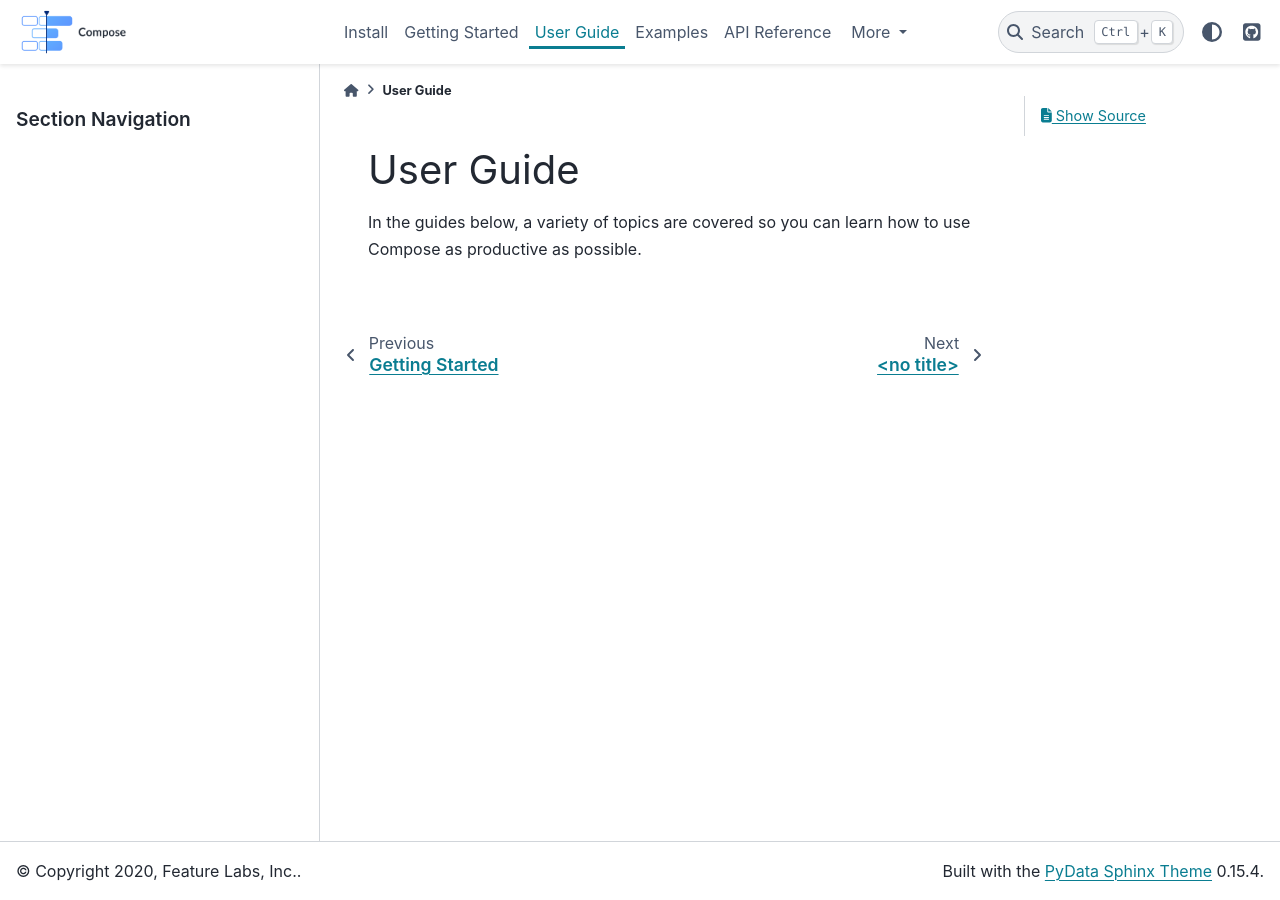
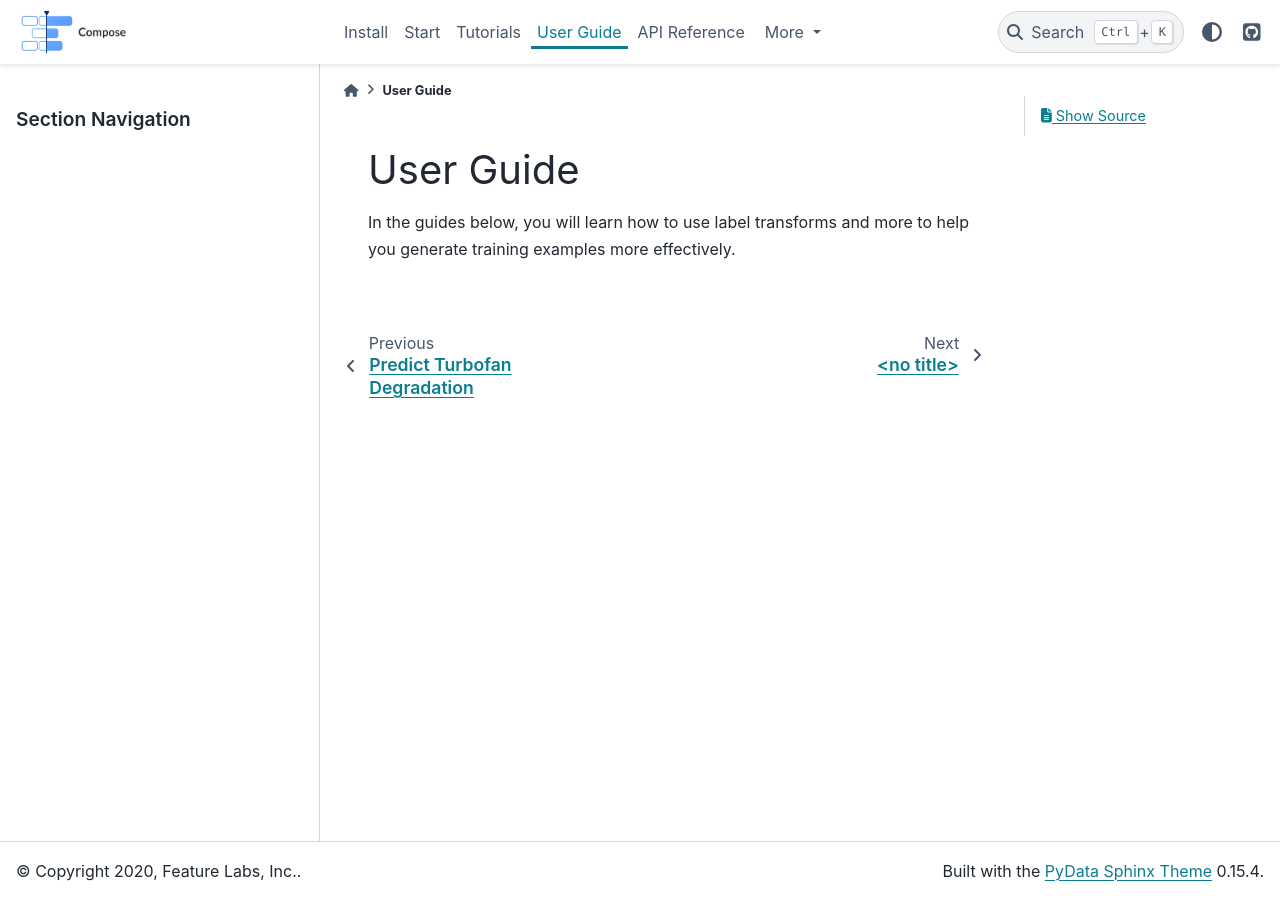
Before and after one commit to alteryx/compose, a Sphinx documentation site: the page built from docs/source/user_guide.rst, in a window 1280 px wide. Built offline with Sphinx 7.4.7 and the PyData theme 0.15.4, drawn with Linux system fonts in a browser that asks for light colours; comment, search, counter and statistics services are not loaded.

Commit message:
update titles

```diff
--- a/docs/source/index.rst
+++ b/docs/source/index.rst
@@ -7,12 +7,12 @@ What is Compose?
     :maxdepth: 1
 
     install
-    getting_started
+    start
+    tutorials
     user_guide
-    examples
     api_reference
+    release_notes
     faq
-    release_notes
 
 ------------
 
--- a/docs/source/user_guide.rst
+++ b/docs/source/user_guide.rst
@@ -2,7 +2,7 @@
 User Guide
 ==========
 
-In the guides below, a variety of topics are covered so you can learn how to use Compose as productive as possible.
+In the guides below, you will learn how to use label transforms and more to help you generate training examples more effectively.
 
 .. toctree::
     :glob:
```
Also changed, not shown: docs/source/examples.rst (deleted, +0 -13 lines), docs/source/tutorials.rst (added, +13 -0 lines), docs/source/start.ipynb.
